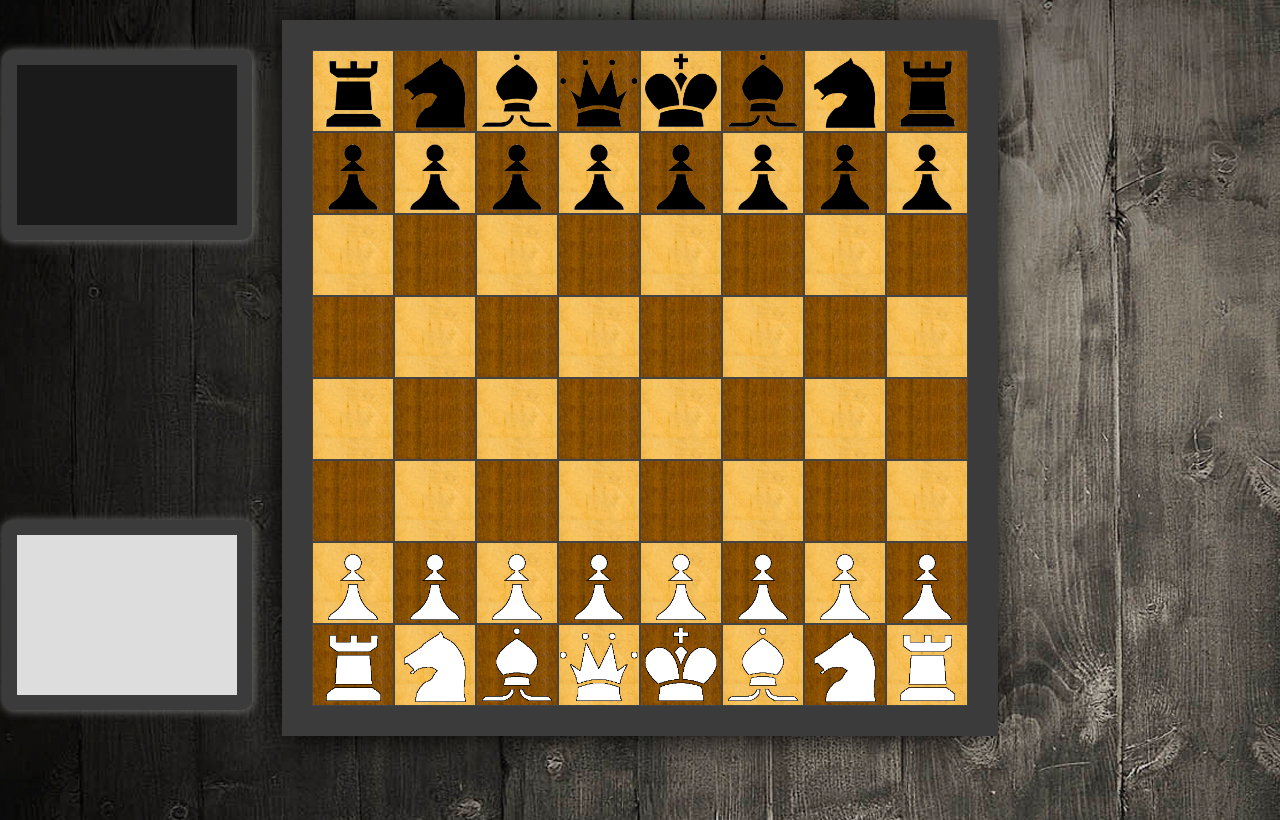
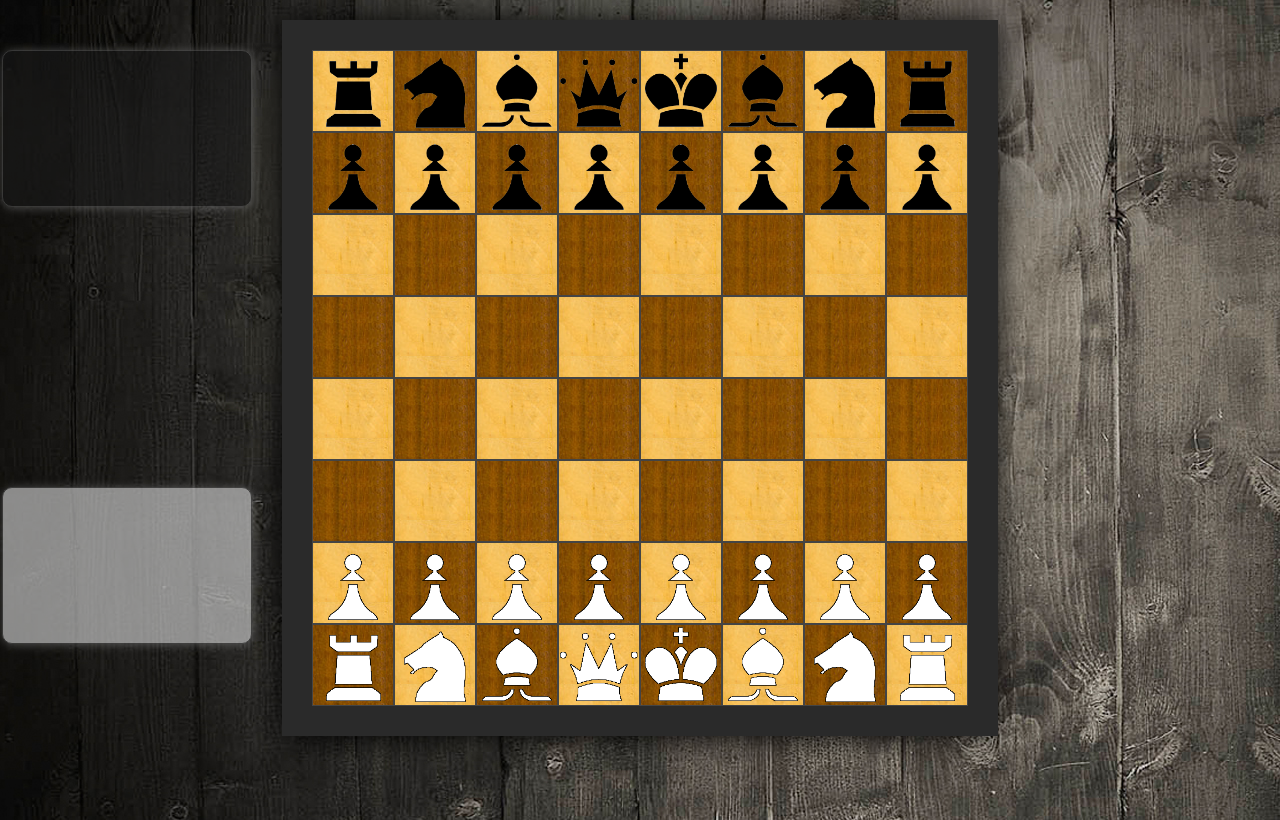
Before and after one commit to anaitslimane/echecs, a plain HTML site: page index.html in a window 1280 px wide. Drawn offline with nearby package versions, Linux system fonts and the light colour scheme.

Commit message:
modofied: ui cell selection behavior, ui css

```diff
--- a/scripts/action_handlers.js
+++ b/scripts/action_handlers.js
@@ -10,6 +10,11 @@ echecs.action_handlers = {
         {
             this.capture(game, clickedPieceID);
         }
+        else
+        {
+            // reset currently selected piece
+            echecs.utils.reset_currently_selected_piece(game);
+        }
         console.log("trying to capture here! :" + game.IDpieceSelected + " to " + clickedPieceID);
     },
 
@@ -18,6 +23,11 @@ echecs.action_handlers = {
         if ((game.pieces[game.IDpieceSelected].idsPossibleMoveHostCells).indexOf(clickedCellID) !== -1)
         {
             this.move(game, clickedCellID);
+        }
+        else
+        {
+            // reset currently selected piece
+            echecs.utils.reset_currently_selected_piece(game);
         }
         console.log("trying to move here! from:" + clickedCellID + " to " + clickedCellID);
     },
--- a/scripts/event_handlers.js
+++ b/scripts/event_handlers.js
@@ -46,7 +46,7 @@ echecs.event_handlers = {
         }
 
         // reset currently selected piece
-        game.IDpieceSelected = null;
+        echecs.utils.reset_currently_selected_piece(game);
     }
 
 };
--- a/scripts/utils.js
+++ b/scripts/utils.js
@@ -501,5 +501,11 @@ echecs.utils = {
             delete game[k];
         }
         delete game;
+    },
+
+    reset_currently_selected_piece(game)
+    {
+        $(".selected").removeClass("selected");
+        game.IDpieceSelected = null;
     }
 };
--- a/styles/chessboard.css
+++ b/styles/chessboard.css
@@ -6,7 +6,7 @@ ul#chessboard
     height: 656px;
     padding: 0;
     margin: 0;
-    border: 30px solid #3b3b3b;
+    border: 30px solid #2a2a2a;
     box-shadow: 1px 1px 30px black;
 }
 
--- a/styles/control-panel.css
+++ b/styles/control-panel.css
@@ -13,11 +13,12 @@
 
 .captured-pieces-bag
 {
-    height: 150px;
+    height: 135px;
     border-radius: 10px;
     box-shadow: 1px 1px 10px #767676;
-    border: 15px solid #3b3b3b;
-    padding: 5px;
+    border: 1px solid #555555;
+    padding: 10px 5px;
+    opacity: 0.6;
 }
 
 .captured-pieces-bag .piece
```
